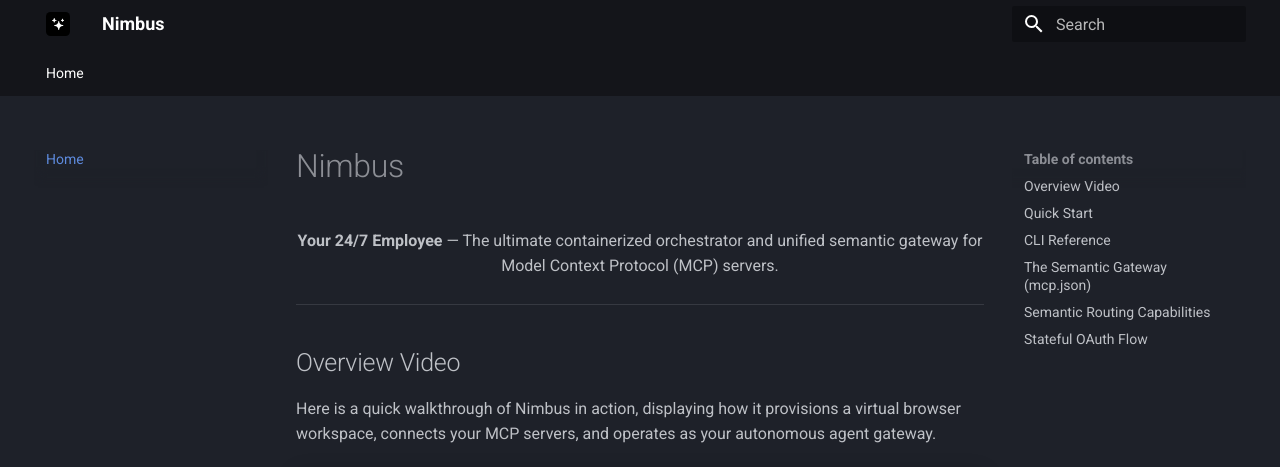
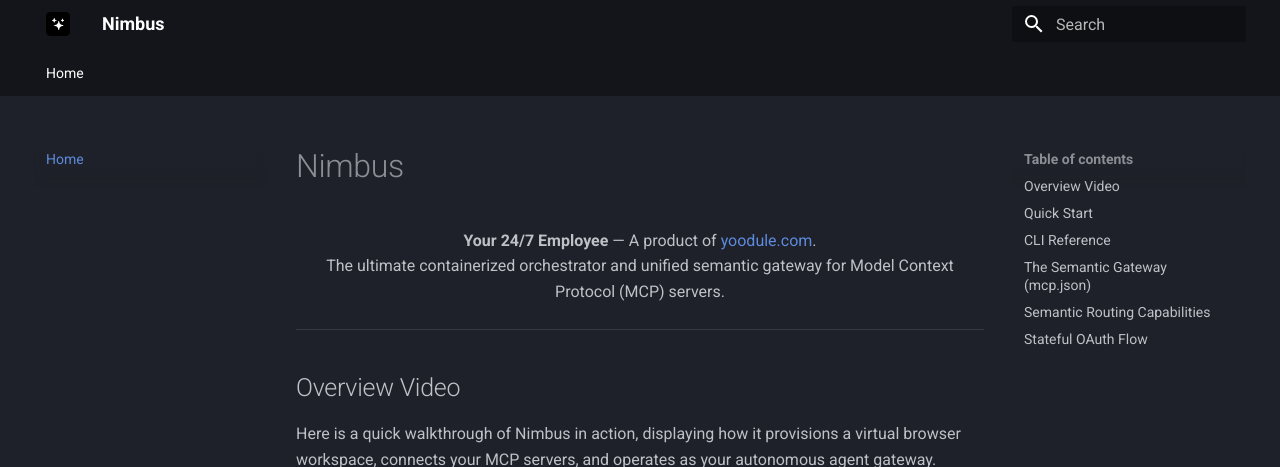
Before and after one commit to Yoodule/nimbus, an MkDocs documentation site: the page built from docs/index.md, in a window 1280 px wide and 900 px high, cut to the strip 0-467 px from the top of the window. Built offline with MkDocs 1.6.1 and Material for MkDocs 9.7.7, drawn with Linux system fonts in a browser that asks for light colours.

Commit message:
docs: add yoodule.com product attribution

```diff
--- a/docs/index.md
+++ b/docs/index.md
@@ -1,7 +1,9 @@
 # Nimbus
 
 <p align="center">
-  <strong>Your 24/7 Employee</strong> — The ultimate containerized orchestrator and unified semantic gateway for Model Context Protocol (MCP) servers.
+  <strong>Your 24/7 Employee</strong> — A product of <a href="https://yoodule.com" target="_blank">yoodule.com</a>.
+  <br>
+  The ultimate containerized orchestrator and unified semantic gateway for Model Context Protocol (MCP) servers.
 </p>
 
 ---
```
